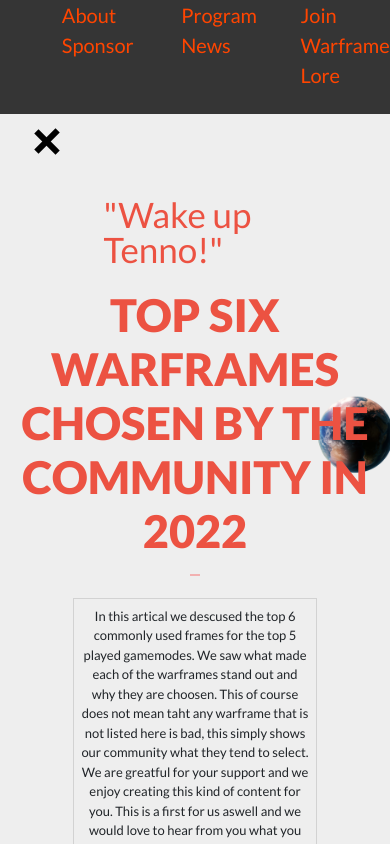
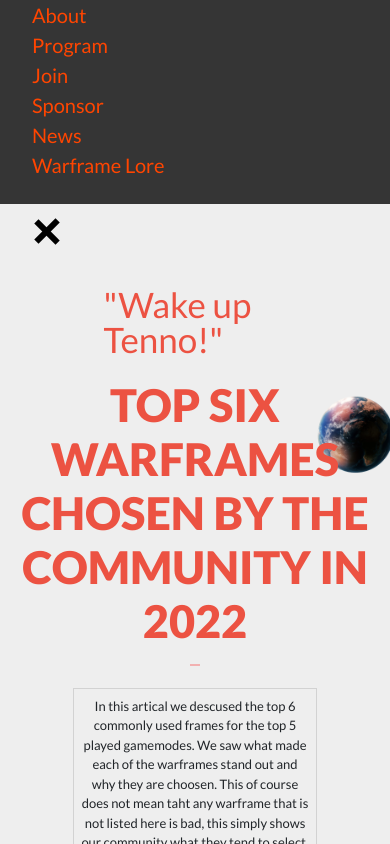
Before and after one commit to Thinus01/HTML_JS_Capstone, a plain HTML site: page pages/about.html in a window 390 px wide. Both pictures are taken after a click on the element 16 px from the left and 21 px from the top of the page. Shown: the top 844 px of the page. Drawn offline with nearby package versions, Linux system fonts and the light colour scheme.

Commit message:
Update about page

```diff
--- a/pages/about.html
+++ b/pages/about.html
@@ -12,12 +12,12 @@
     <nav class="navbar-fluid">
         <div class="MobileMenu hidden">
             <ul class="MobileNavBottom row col-12 col-sm-12">
-                <li class="MobilePopup col-3 col-sm-3 offset-1 offset-sm-1"><a href="../pages/about.html">About</a></li>
-                <li class="MobilePopup col-3 col-sm-3 offset-1 offset-sm-1"><a href="../index.html">Program</a></li>
-                <li class="MobilePopup col-3 col-sm-3 offset-1 offset-sm-1"><a href="#">Join</a></li>
-                <li class="MobilePopup col-3 col-sm-3 offset-1 offset-sm-1"><a href="#">Sponsor</a></li>
-                <li class="MobilePopup col-3 col-sm-3 offset-1 offset-sm-1"><a href="#">News</a></li>
-                <li class="MobilePopup col-3 col-sm-3 offset-1 offset-sm-1"><a href="#">Warframe Lore</a></li>
+                <li class="MobilePopup col-12 off"><a href="../pages/about.html">About</a></li>
+                <li class="MobilePopup col-12 off"><a href="../index.html">Program</a></li>
+                <li class="MobilePopup col-12 off"><a href="#">Join</a></li>
+                <li class="MobilePopup col-12 off"><a href="#">Sponsor</a></li>
+                <li class="MobilePopup col-12 off"><a href="#">News</a></li>
+                <li class="MobilePopup col-12 off"><a href="#">Warframe Lore</a></li>
             </ul>
         </div>
         <div class="NavTop container-fluid">
@@ -43,8 +43,8 @@
       </nav>
       <ul type="button" class="hamburger col-1 col-sm-1">
         <li class="HamLine1"></li>
-        <li class="HamLine2"></li>
-        <li class="HamLine3"></li>
+        <li class="HamLine2 pos"></li>
+        <li class="HamLine3 pos"></li>
     </ul>
       <section id="AboutPage">
         <div class="container">
```
